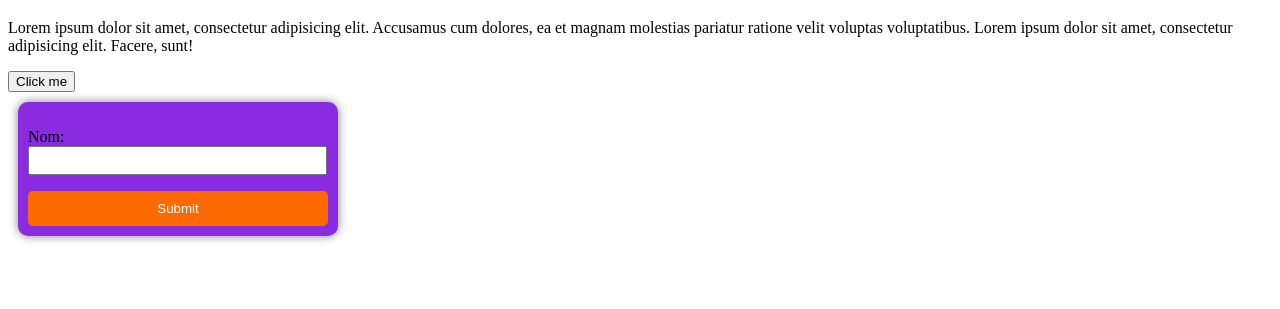
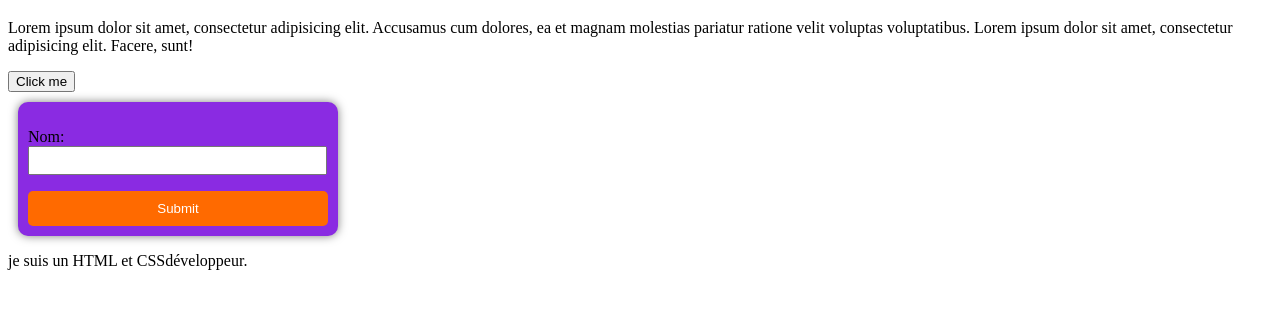
Before and after one commit to Imran-FullStack/hight-tech, a plain HTML site: page index.html in a window 1280 px wide. Shown: the part 61-370 px from the top of the page. Drawn offline with Linux system fonts and the light colour scheme.

Commit message:
ajout d'un paragraphe

```diff
--- a/index.html
+++ b/index.html
@@ -23,6 +23,11 @@
         </p>
         <button>Submit</button>
     </form>
+
+    <p>
+        je suis un <span>HTML</span> et <span>CSS</span>développeur.
+    </p>
+
     <script src="./js/main.js"></script>
 </body>
 </html>
```
